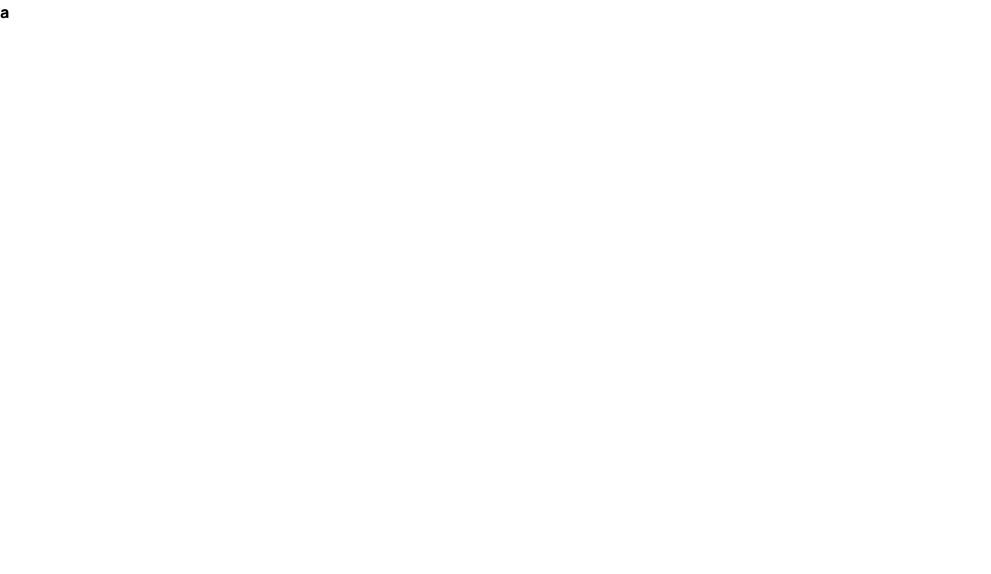
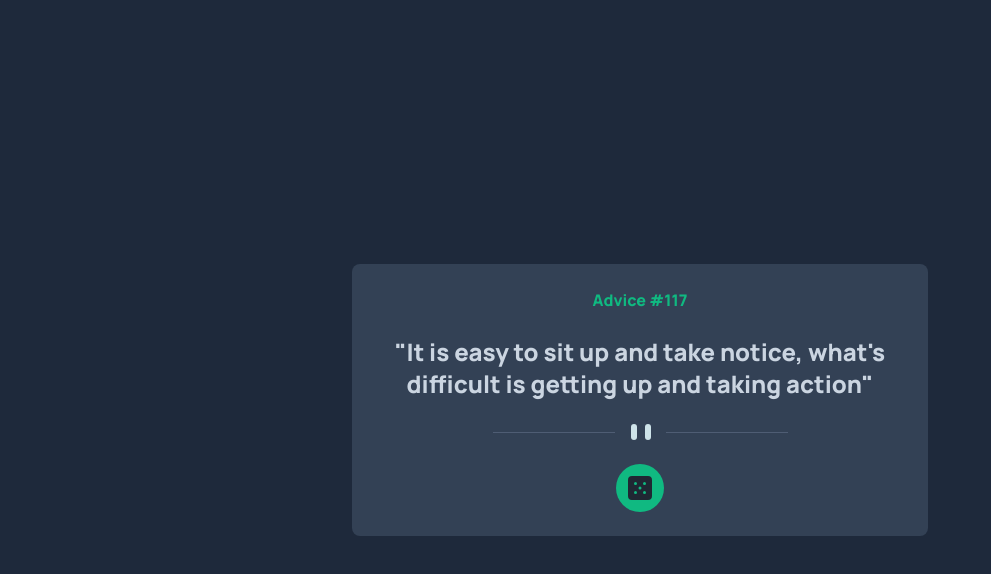
Before and after one commit to RamonAPereira/advice-app, a Vue app: page / in a window 1280 px wide. Shown: the top 574 px of the page, without its empty margins (0-991 px from the left). Built offline with nearby package versions, Linux system fonts and the light colour scheme.

Commit message:
componente estatico

```diff
--- a/src/App.vue
+++ b/src/App.vue
@@ -1,3 +1,13 @@
+<script setup>
+import AdviceGenerator from "./components/AdviceGenerator.vue";
+</script>
+
 <template>
-  <h1>a</h1>
+  <advice-generator></advice-generator>
 </template>
+
+<style>
+#app {
+  @apply bg-slate-800 min-h-screen flex justify-center items-center;
+}
+</style>
--- a/src/components/AdviceGenerator.vue
+++ b/src/components/AdviceGenerator.vue
@@ -1,8 +1,31 @@
 <template>
-  <section>
-    <h1></h1>
-    <p></p>
-    <img src="" alt="" />
-    <button></button>
+  <section class="card">
+    <h1 class="card__title">Advice #<span>117</span></h1>
+    <p class="card__description">
+      "It is easy to sit up and take notice, what's difficult is getting up and
+      taking action"
+    </p>
+    <img src="../assets/pattern-divider-mobile.svg" alt="" />
+    <button class="card__button">
+      <img src="../assets/icon-dice.svg" alt="" />
+    </button>
   </section>
 </template>
+
+<style scoped>
+.card {
+  @apply rounded-lg mx-4 bg-slate-700 flex flex-col py-6 px-2 gap-6 items-center justify-center text-center sm:max-w-xl;
+}
+
+.card__title {
+  @apply text-emerald-500;
+}
+
+.card__description {
+  @apply text-slate-300 text-2xl;
+}
+
+.card__button {
+  @apply bg-emerald-500 p-3 rounded-full;
+}
+</style>
```
